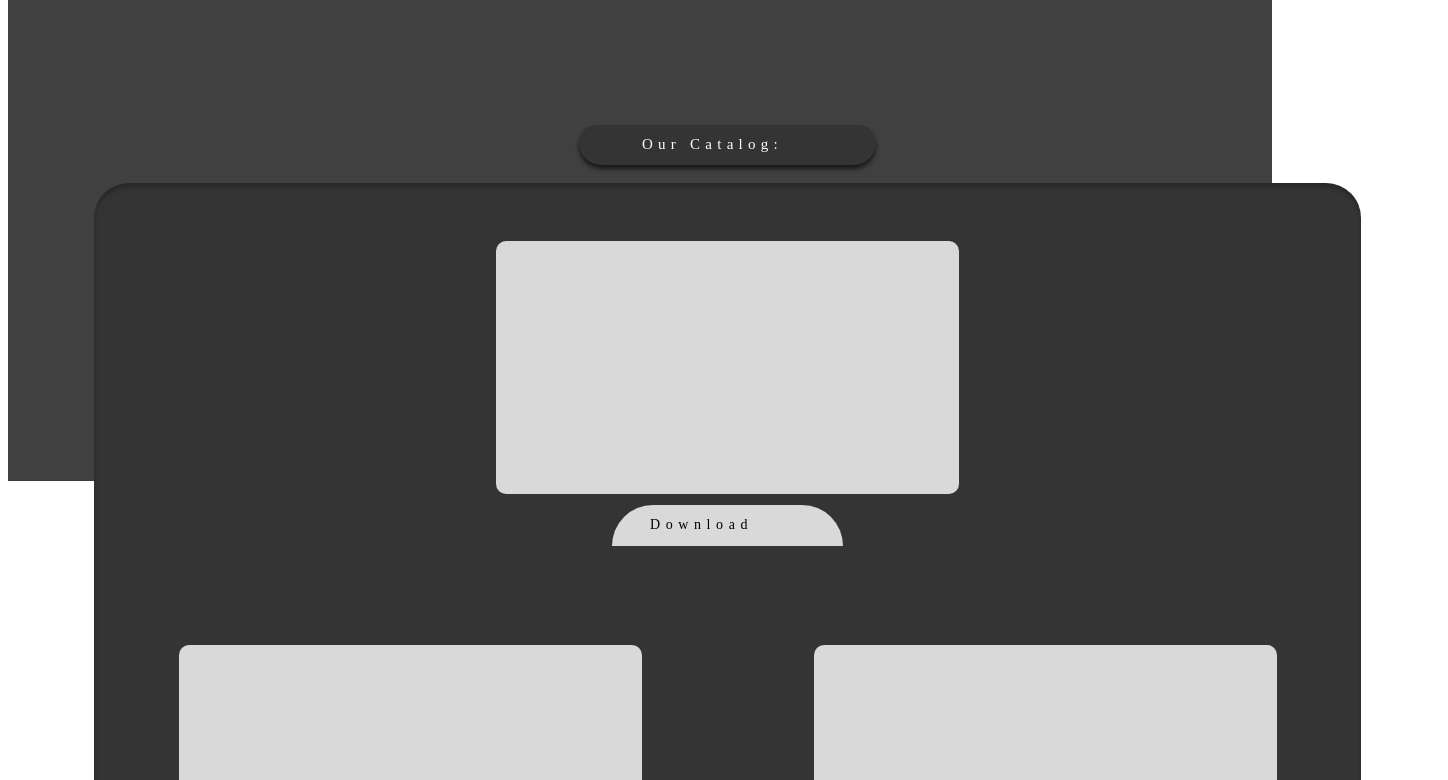
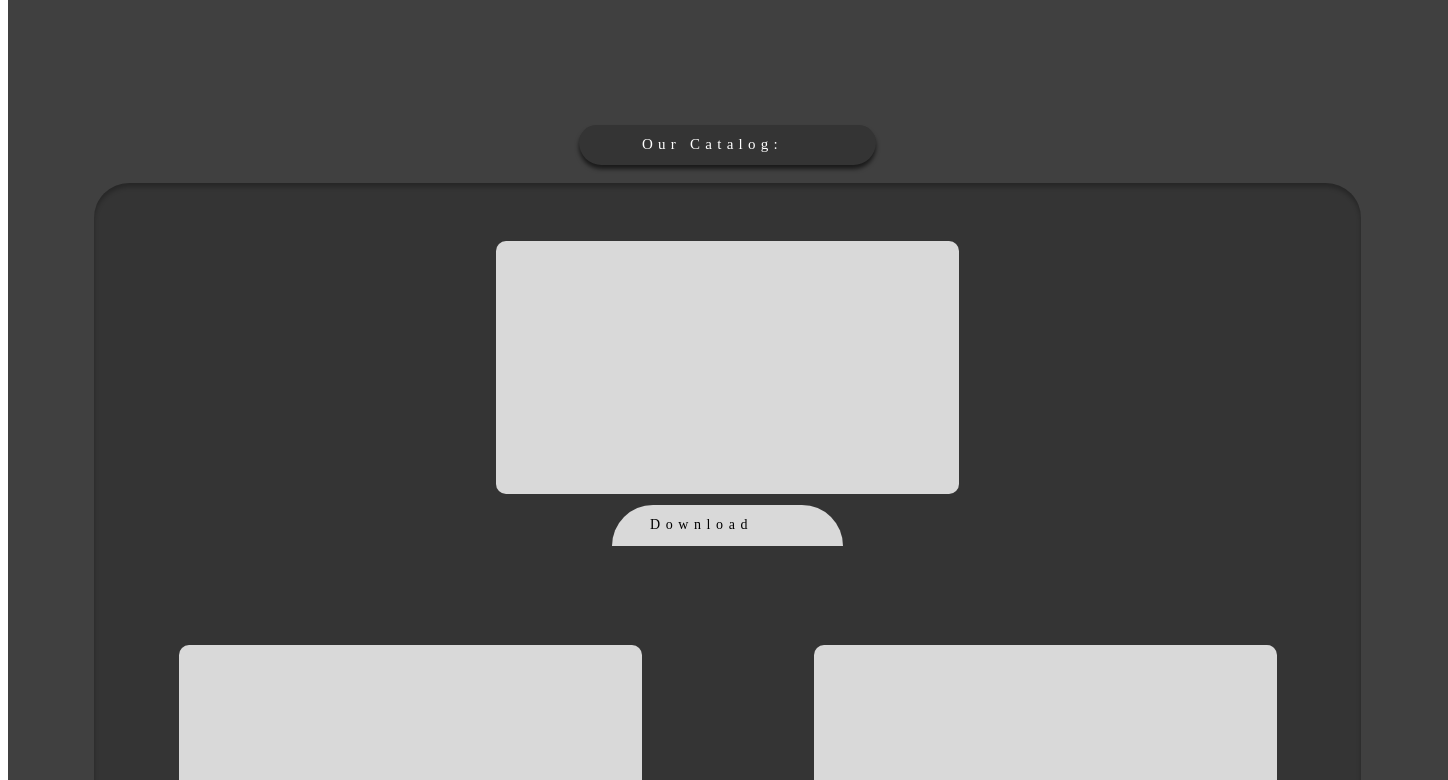
Before and after one commit to EgoExperiments/EgoTest123.github.io, a plain HTML site: page index.html in a window 1280 px wide. Shown: the part 311-1091 px from the top of the page, 1448 px wide, since content can reach past the window. Drawn offline with Linux system fonts and the light colour scheme.

Commit message:
Update index.html

```diff
--- a/index.html
+++ b/index.html
@@ -1,6 +1,6 @@
 <html>
     <div>
-       <div style="width: 100%; height: 100%; position: relative; background: #404040">
+       <div style="width: 1440px; height: 2634px; position: relative; background: #404040">
     <div style="width: 428px; left: 506px; top: 69px; position: absolute; text-align: center; color: white; font-size: 96px; font-family: Pirulen; font-weight: 400; letter-spacing: 38.40px; word-wrap: break-word">EGO</div>
     <div style="left: 182px; top: 168px; position: absolute; text-align: center; color: white; font-size: 96px; font-family: Pirulen; font-weight: 400; letter-spacing: 14.40px; word-wrap: break-word">experiments</div>
     <div style="left: 515px; top: 283px; position: absolute; text-align: center; color: white; font-size: 15px; font-family: Neuropolitical; font-weight: 400; letter-spacing: 5.25px; word-wrap: break-word">Ego Experiments Studios Ltd</div>
```
